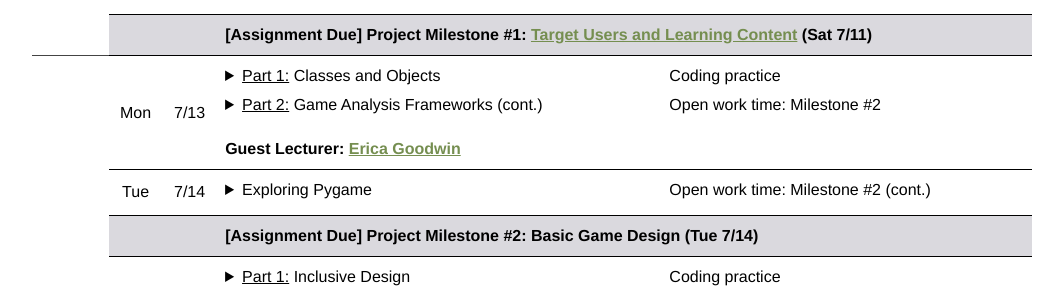
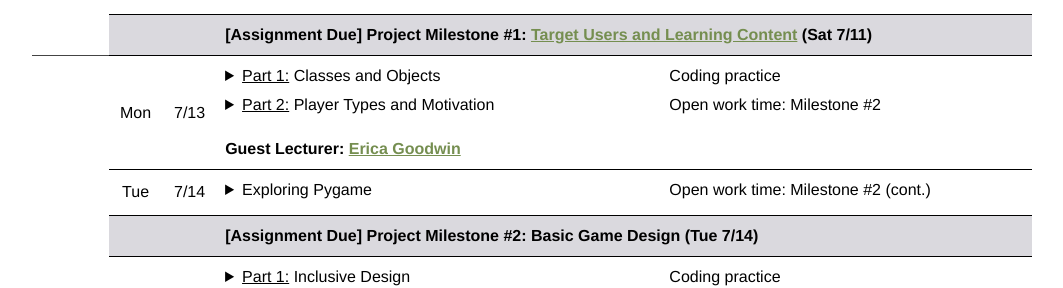
Before and after one commit to ngminhtran/ngminhtran.github.io, a Jekyll site: the page built from teaching/cgl/index.md, in a window 1280 px wide and 900 px high, scrolled down 967 px. Shown: the part 164-452 px from the top of the window, without its empty margins (108-1171 px from the left). Built offline with Jekyll 4.4.1, drawn with Linux system fonts in a browser that asks for light colours.

Commit message:
minor schedule changes

```diff
--- a/_data/cgl_schedule.yml
+++ b/_data/cgl_schedule.yml
@@ -61,7 +61,7 @@
       date: "7/13"
       lectures:
         - title: "Part 1: Classes and Objects"
-        - title: "Part 2: Game Analysis Frameworks (cont.)"
+        - title: "Part 2: Player Types and Motivation"
       guest-speaker: "[Erica Goodwin](https://ericagoodwin.github.io/){:target='_blank'}"
       # lab: "[Coding practice](/assets/courses/csmc19929/5oop.zip); Open work time: Milestone #2"
       lab: "Coding practice; Open work time: Milestone #2"
```
